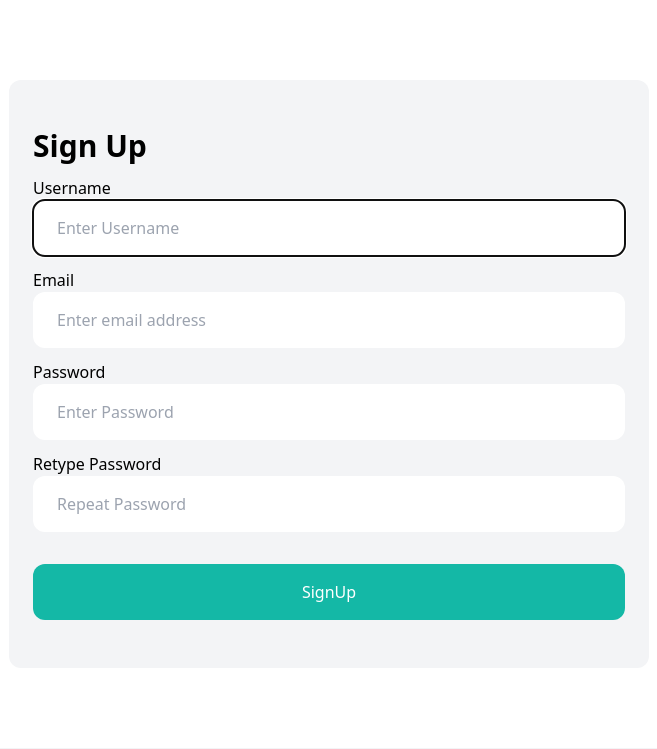
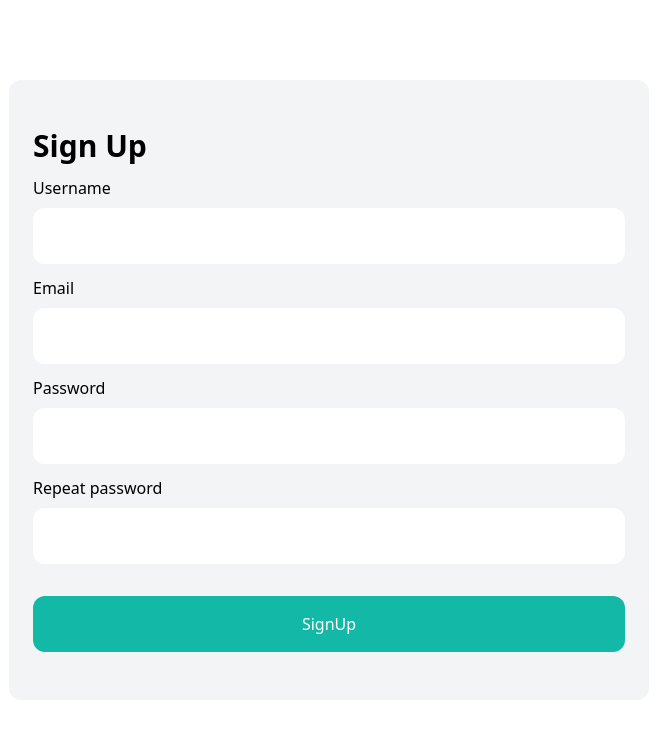
Before and after one commit to ZablonOigo/customer_relationship_management, a Django app: page /user/register/user/ in a window 1280 px wide. Shown: the part 61-810 px from the top of the page, without its empty margins (311-968 px from the left). Run offline with Django 4.2, Linux system fonts and the light colour scheme; some libraries are stand-ins or nearby versions.

Commit message:
signup form

```diff
--- a/crm/settings.py
+++ b/crm/settings.py
@@ -129,5 +129,5 @@ STATIC_URL = 'static/'
 DEFAULT_AUTO_FIELD = 'django.db.models.BigAutoField'
 
 LOGIN_URL='user:login'
+LOGIN_REDIRECT_URL='/'
 LOGOUT_REDIRECT_URL='/'
-LOGIN_REDIRECT_URL='/'
--- a/user/forms.py
+++ b/user/forms.py
@@ -22,22 +22,21 @@ class LoginForm(forms.Form):
 class RegisterForm(UserCreationForm):
     class Meta:
         model=User
-        field=['username','email','password1','password2']
-        exclude = ("first_name", "last_name")
+        fields=('username','email','password1','password2')
+
     username=forms.CharField(widget=forms.TextInput(attrs={
-            'placeholder':'Enter Username',
-            'class':'w-full px-6 py-4 rounded-xl',
-
-        }))
-    email=forms.EmailField(widget=forms.EmailInput(attrs={
-            'placeholder':'Enter email address',
-            'class':'w-full px-6 py-4 rounded-xl',
-        }))
+        'placeholder':'Your username',
+        'class':'w-full py-4 px-6 rounded-xl'
+    }))
+    email=forms.CharField(widget=forms.EmailInput(attrs={
+        'placeholder':'Your email address',
+        'class':'w-full py-4 px-6 rounded-xl'
+    }))
     password1=forms.CharField(widget=forms.PasswordInput(attrs={
-            'placeholder':'Enter Password',
-            'class':'w-full px-6 py-4 rounded-xl',
-        }))
+        'placeholder':'Your password',
+        'class':'w-full py-4 px-6 rounded-xl'
+    }))
     password2=forms.CharField(widget=forms.PasswordInput(attrs={
-            'placeholder':'Repeat Password',
-            'class':'w-full px-6 py-4 rounded-xl'
-        }))
+        'placeholder':'Repeat your password',
+        'class':'w-full py-4 px-6 rounded-xl'
+    }))
--- a/user/templates/user/reg.html
+++ b/user/templates/user/reg.html
@@ -5,31 +5,37 @@
     <h2 class="text-3xl mb-3 font-semibold text-dark-600">Sign Up</h2>
     <form action="" method="post">
         {% csrf_token %}
-        {{form.non_field_errors}}
         <div class="mb-3">
-            <label for="" class="inline-block">Username</label>
-            {{form.username}}
+            <label >Username</label>
+            <input type="text" name="username"class="w-full mt-2 py-4 px-6 bg-white rounded-xl">
         </div>
         <div class="mb-3">
-            <label for="" class="inline-block">Email</label>
-            {{form.email}}
+            <label >Email</label>
+            <input type="email" name="email"class="w-full mt-2 py-4 px-6 bg-white rounded-xl">
         </div>
         <div class="mb-3">
-            <label for="" class="inline-block">Password</label>
-            {{form.password1}}
+            <label >Password</label>
+            <input type="password" name="password1" class="w-full mt-2 py-4 px-6 bg-white rounded-xl">
         </div>
         <div class="mb-3">
-            <label for="" class="inline-block">Retype Password</label>
-            {{form.password2}}
+            <label >Repeat password</label>
+            <input type="password"name="password2" class="w-full mt-2 py-4 px-6 bg-white rounded-xl">
         </div>
-        {% if form.errors or form.non_field_errors %}
-        <div class="mb-3 p-6 rounded-xl bg-red-100">
-            {% for field in form %}
-            {{field.errors }}
-            {% endfor %}
-            {{ form.non_field_errors }}
+        {% if form.errors %}
+        {% for field in form%}
+        {% for error in field.errors %}
+        <div class="p-6 bg-red-200 text-red-800 rounded-xl">
+            <p>{{error |escape }}</p>
         </div>
+        {% endfor %}
+        {% endfor %}
+        {% for error in form.non_field_errors %}
+        <div class="p-6 bg-red-200 text-red-800 rounded-xl">
+            <p>{{error |escape }}</p>
+        </div>
+        {% endfor %}
         {% endif %}
+
         <input type="submit" value="SignUp" class="mt-5 w-full px-6 py-4 rounded-xl text-white font-medium bg-teal-500 hover:bg-teal-800">
     </form>
 </div>
--- a/user/views.py
+++ b/user/views.py
@@ -3,45 +3,47 @@ from .forms import *
 from django.contrib import messages
 from django.contrib.auth import login, logout, authenticate
 def sign_in(request):
-    # if request.method == "GET":
-    #     form=LoginForm()
-    #     context={'form':form}
-    #     return render(request, 'user/login.html', context)
-    if request.method =="POST":
-        form=LoginForm(request.POST)
+
+    if request.method == 'GET':
+        form = LoginForm()
+        return render(request,'user/login.html', {'form': form})
+
+    elif request.method == 'POST':
+        form = LoginForm(request.POST)
+
         if form.is_valid():
-            username=form.cleaned_data['username']
+            username = form.cleaned_data['username']
             password=form.cleaned_data['password']
-            user= authenticate(request, username=username, password=password)
+            user = authenticate(request,username=username,password=password)
             if user:
                 login(request, user)
-                messages.success(request,'You\'ve Logged in successfully' )
-                return redirect('web:index')
-        messages.error(request, 'Invalid username or password')
-        return render(request, 'user/login.html',{'form':form})
+                messages.success(request,f'Hi {username.title()}, welcome back!')
+                return redirect('/')
 
-
+        # either form not valid or user is not authenticated
+        messages.error(request,f'Invalid username or password')
+        return render(request,'user/login.html',{'form': form})
 
 
 
 
 def sign_up(request):
-    if request.method == "GET":
-        form=RegisterForm()
-        context={'form':form}
-        return render(request, 'user/reg.html',context)
-    if request.method =="POST":
-        form=RegisterForm(request.POST)
+    if request.method == 'GET':
+        form = RegisterForm()
+        return render(request, 'user/reg.html', {'form': form})
+
+    if request.method == 'POST':
+        form = RegisterForm(request.POST)
         if form.is_valid():
-            user=form.save(commit=False)
-            user=form.username.lower()
+            user = form.save(commit=False)
+            user.username = user.username.lower()
             user.save()
-            messages.success(request,'Tou have signed up sucessfully')
+            messages.success(request, 'You have singed up successfully.')
             login(request, user)
-            return redirect('web:index')
+            return redirect('user:login')
         else:
-            form=RegisterForm()
-            return render(request, 'user/reg.html',{'form':form})
+            return render(request, 'user/reg.html', {'form': form})
+
 
 
 
--- a/web/templates/web/base.html
+++ b/web/templates/web/base.html
@@ -29,6 +29,15 @@
         </ul>
     </header>
     <div class="container">
+        {% if messages %}
+			<div class="messages">
+			{% for message in messages %}
+				<div class="alert {% if message.tags %}alert-{{ message.tags }}"{% endif %}>
+					{{ message }}
+				</div>
+			{% endfor %}
+			</div>
+		{% endif %}
         {% block content %}
         {% endblock %}
     </div>
```
